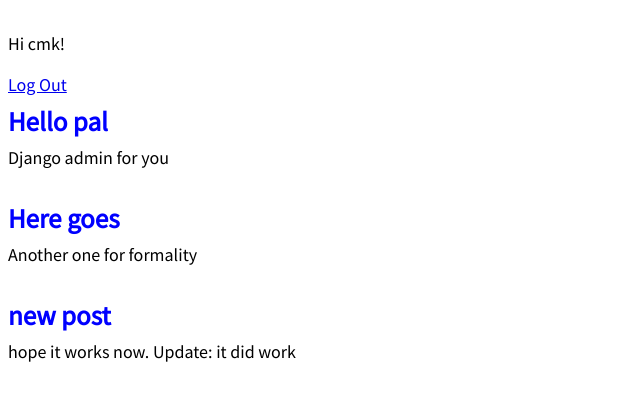
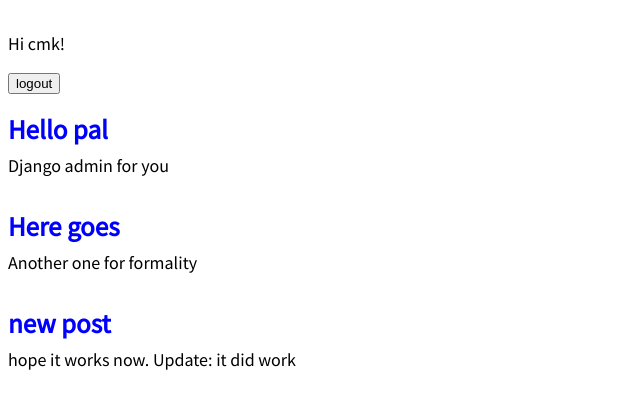
Before and after one commit to cmmasaba/simple_blog_app, a Django app: page / in a window 1280 px wide. Shown: the part 102-511 px from the top of the page, without its empty margins (0-640 px from the left). Run offline with Django 5.2, Linux system fonts and the light colour scheme; a user stored in the database is signed in; data comes from the database, SQL or seed files in the repository.

Commit message:
Added button for logout

```diff
--- a/templates/base.html
+++ b/templates/base.html
@@ -8,6 +8,7 @@
     </head>
 
     <body>
+        <div>
             <header>
                 <div class="nav-left">
                     <h1><a href="{% url 'home' %}">Django blog</a></h1>
@@ -18,12 +19,15 @@
             </header>
             {% if user.is_authenticated %}
                 <p>Hi {{ user.username }}!</p>
-            <a href="{% url 'logout' %}">Log Out</a>
+                <form method="post" action="{% url 'logout' %}">
+                    {% csrf_token %}
+                    <button type="submit">logout</button>
+                </form>
             {% else %}
                 <p>You are not logged in</p>
-            <a href="{% url 'login' %}">Log In</a>
+                <a href="{% url 'login' %}">Log In</a> |
+                <a href="{% url 'signup' %}">Sign Up</a>
             {% endif %}
-        <div>
             {% block content %}
             {% endblock content %}
         </div>
```
Lines whose indentation alone changed are shown as unchanged.
